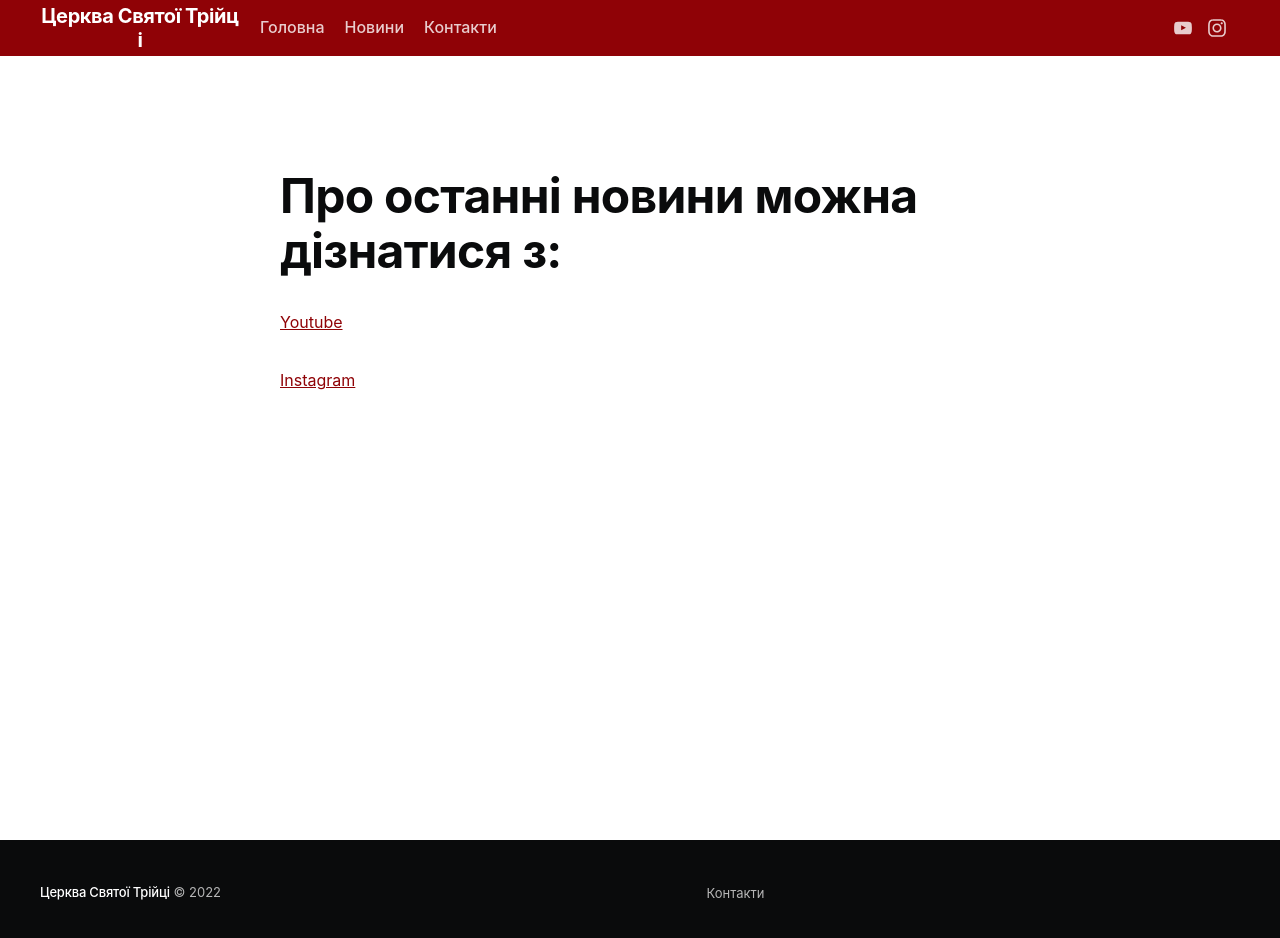
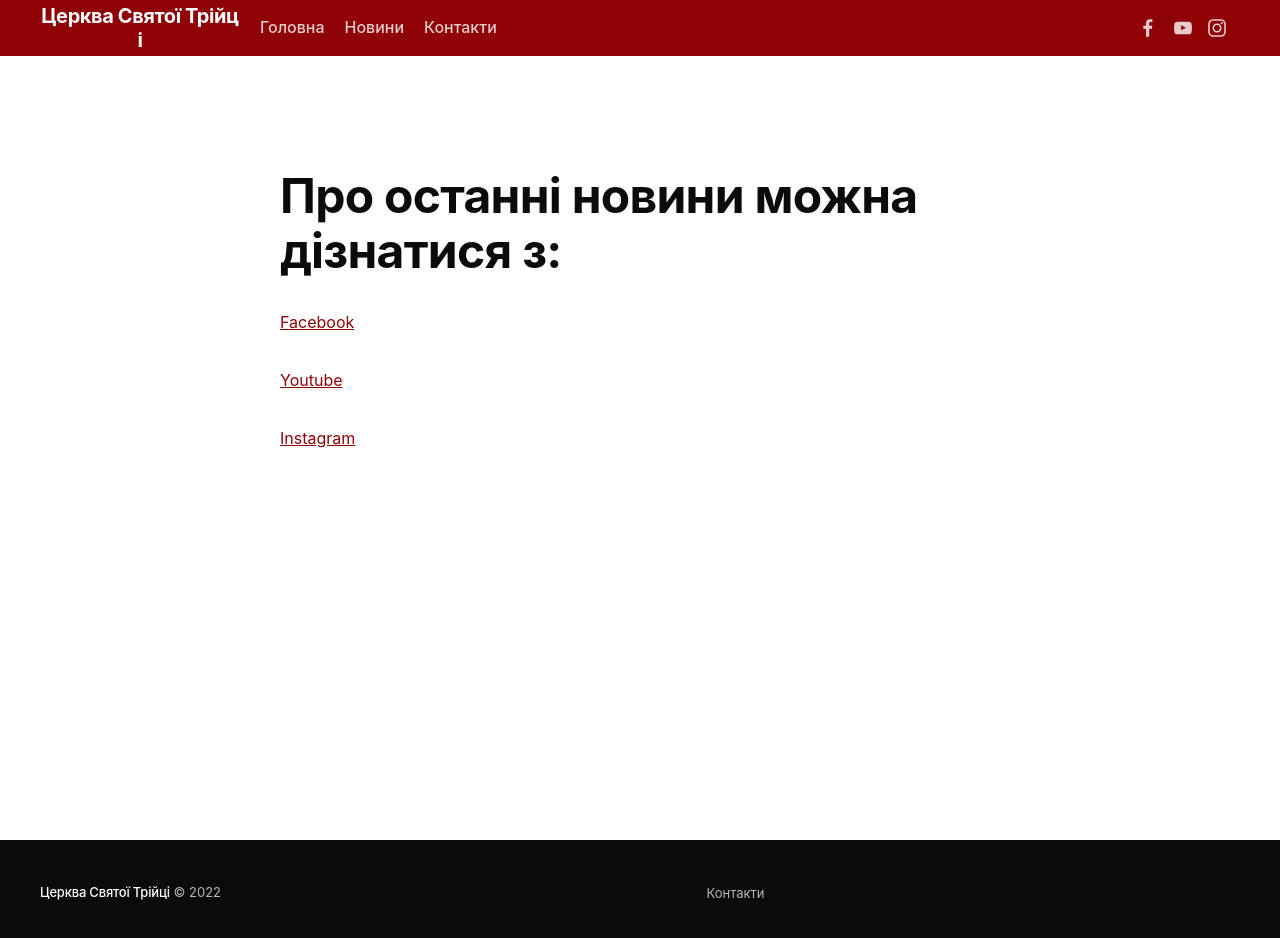
Before and after one commit to cerkva-sviatoji-trijci-ternopil/cerkva-sviatoji-trijci-ternopil.github.io, a plain HTML site: page news.html in a window 1280 px wide. Drawn offline with nearby package versions, Linux system fonts and the light colour scheme.

Commit message:
Add facebook

```diff
--- a/news.html
+++ b/news.html
@@ -185,7 +185,7 @@
                 </div>
                 <div class="gh-head-actions">
                     <div class="gh-social">
-                        <a style="display:none" class="icon icon--fill" href="https://www.facebook.com" target="_blank" aria-label="Facebook">
+                        <a class="icon icon--fill" href="https://www.facebook.com/SviataTriitsia/" target="_blank" aria-label="Facebook">
                             <svg viewBox="23 23 64 64">
                                 <use xlink:href="#facebook-unauth-icon" width="110" height="110"></use>
                             </svg>
@@ -222,7 +222,7 @@
 
                         <h1 class="article-title">Про останні новини можна дізнатися з:</h1>
 
-                        <a style="display:none" href="https://www.facebook.com/">Facebook</p>
+                        <a href="https://www.facebook.com/SviataTriitsia/">Facebook</p>
 						<a style="display:none" href="https://www.viber.com/">Viber</p>
 						<a style="display:none" href="https://web.telegram.org/">Telegram</a>
 						<a href="https://www.youtube.com/channel/UCAjgy9Wc_bRV_bWiqayjC7A" target="_blank">Youtube</a>
```
